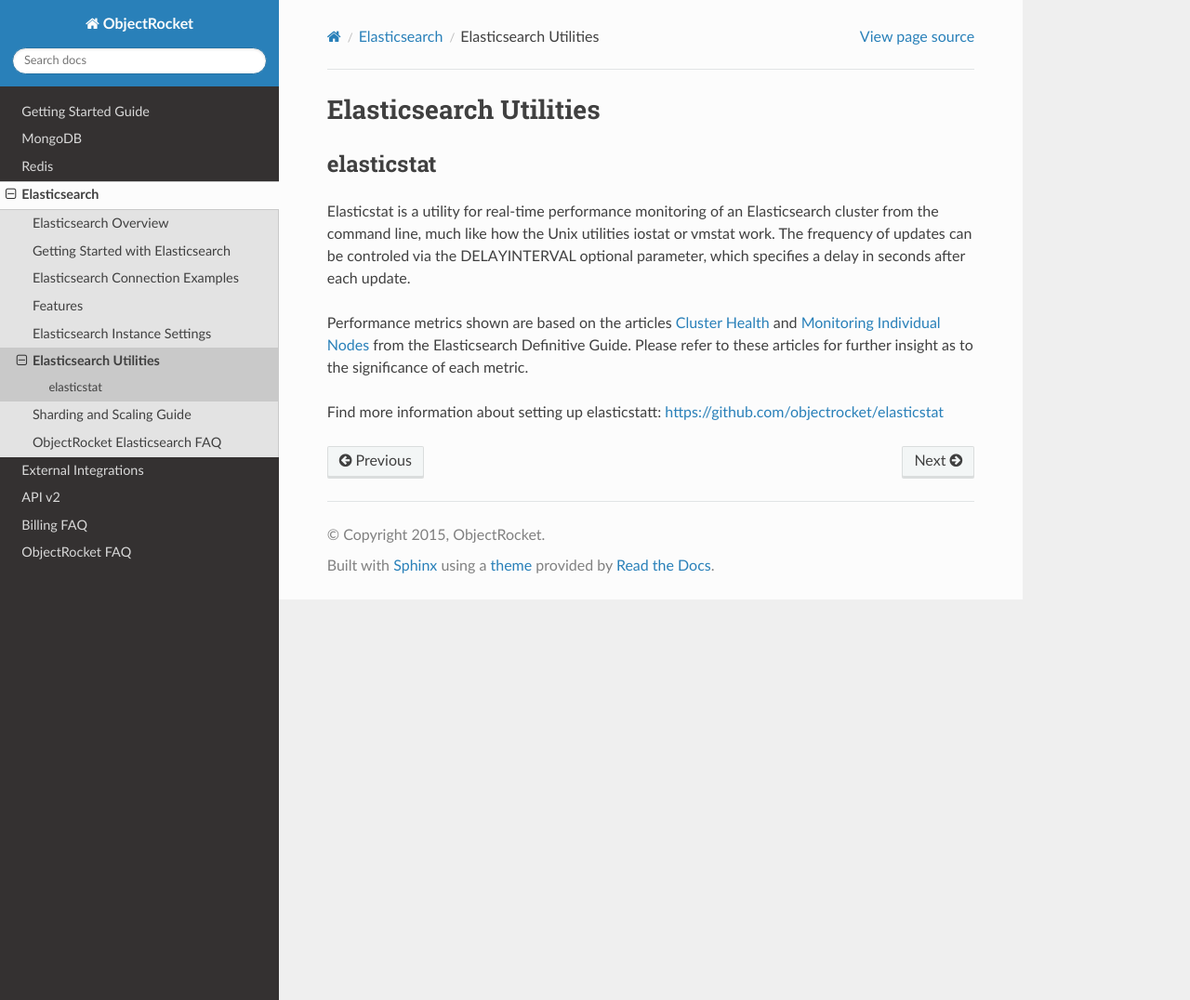
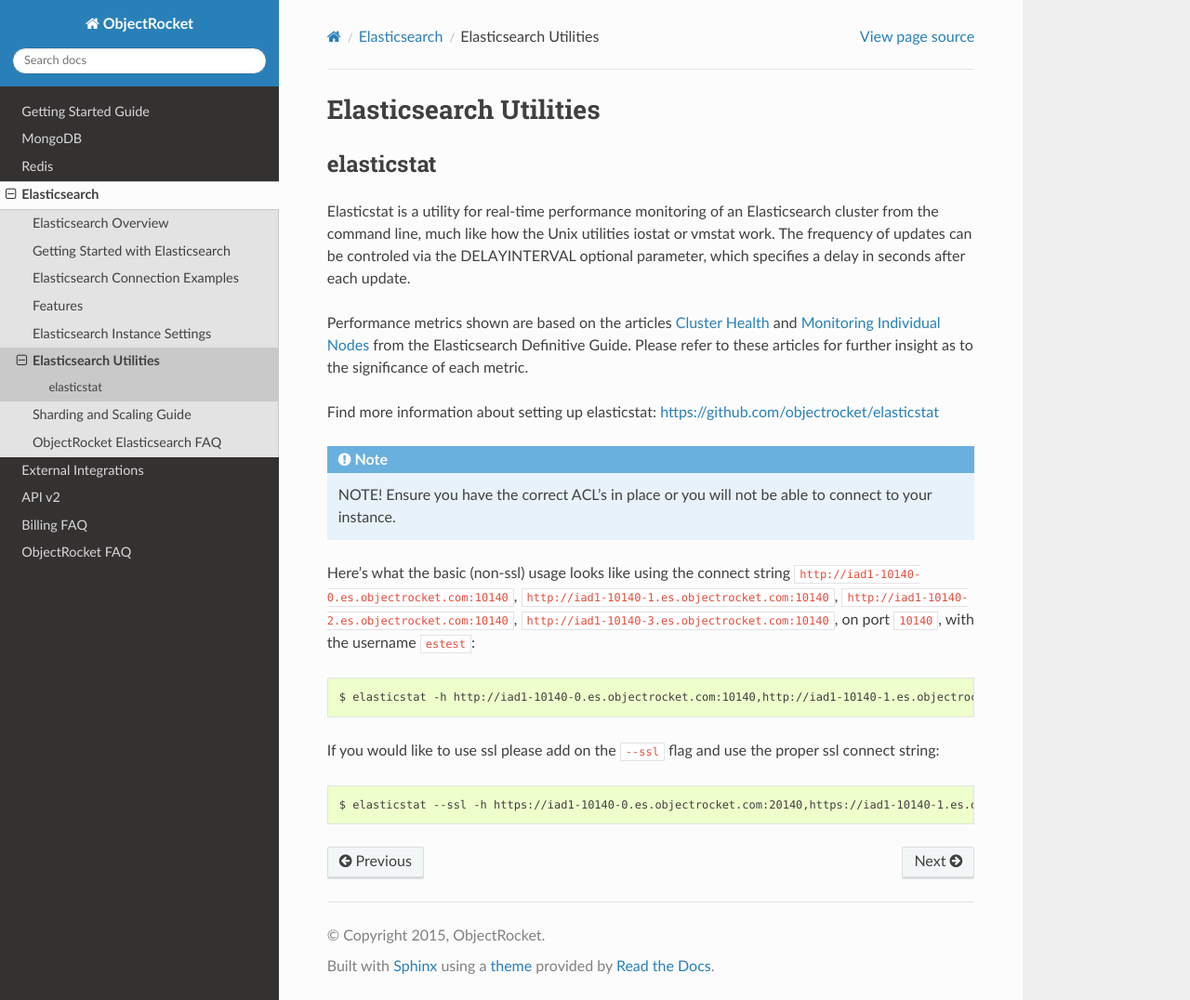
Before and after one commit to zcorleissen/documentation, a Sphinx documentation site: the page built from source/elastic_utilities.rst, in a window 1280 px wide and 1076 px high. Shown: the whole window at 93% size. Built offline with Sphinx 7.4.7 and the Read the Docs theme 2.0.0, drawn with Linux system fonts in a browser that asks for light colours.

Commit message:
added elasticstat examples

```diff
--- a/source/elastic_utilities.rst
+++ b/source/elastic_utilities.rst
@@ -8,4 +8,19 @@
 
 Performance metrics shown are based on the articles `Cluster Health <https://www.elastic.co/guide/en/elasticsearch/guide/current/_cluster_health.html>`_ and `Monitoring Individual Nodes <https://www.elastic.co/guide/en/elasticsearch/guide/current/_monitoring_individual_nodes.html>`_ from the Elasticsearch Definitive Guide. Please refer to these articles for further insight as to the significance of each metric.
 
-Find more information about setting up elasticstatt: https://github.com/objectrocket/elasticstat
+Find more information about setting up elasticstat: https://github.com/objectrocket/elasticstat
+
+.. note::
+  NOTE! Ensure you have the correct ACL's in place or you will not be able to connect to your instance.
+
+Here's what the basic (non-ssl) usage looks like using the connect string ``http://iad1-10140-0.es.objectrocket.com:10140``, ``http://iad1-10140-1.es.objectrocket.com:10140``, ``http://iad1-10140-2.es.objectrocket.com:10140``, ``http://iad1-10140-3.es.objectrocket.com:10140``, on port ``10140``, with the username ``estest``:
+
+.. code-block:: bash
+
+  $ elasticstat -h http://iad1-10140-0.es.objectrocket.com:10140,http://iad1-10140-1.es.objectrocket.com:10140,http://iad1-10140-2.es.objectrocket.com:10140,http://iad1-10140-3.es.objectrocket.com:10140 -u estest -p
+
+If you would like to use ssl please add on the ``--ssl`` flag and use the proper ssl connect string:
+
+.. code-block:: bash
+
+  $ elasticstat --ssl -h https://iad1-10140-0.es.objectrocket.com:20140,https://iad1-10140-1.es.objectrocket.com:20140,https://iad1-10140-2.es.objectrocket.com:20140,https://iad1-10140-3.es.objectrocket.com:20140 -u estest -p
```
